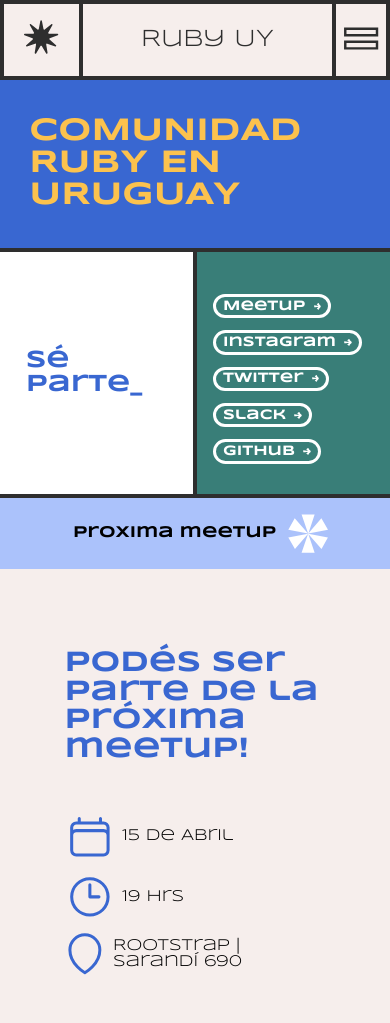
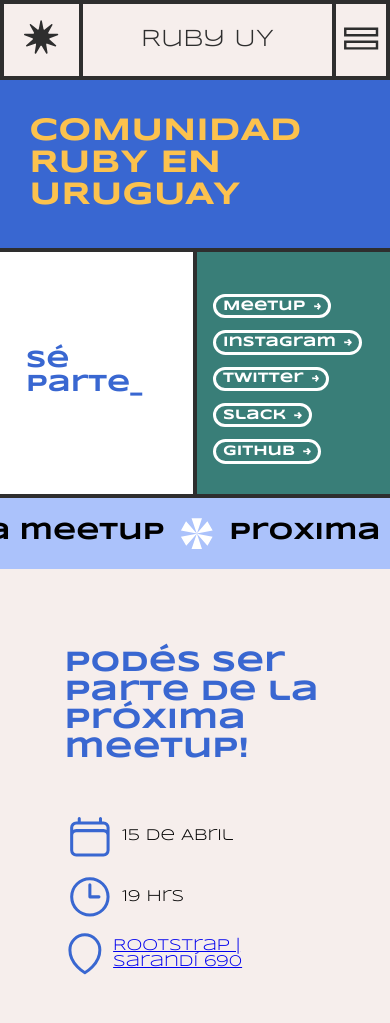
Before and after one commit to rubyuy/ruby.uy, a Jekyll site: the page built from index.md, in a window 390 px wide. Shown: the top 1023 px of the page. Built offline with Jekyll 4.4.1, drawn with Linux system fonts in a browser that asks for light colours; our own code applies the rules of GitHub Pages for plain Markdown files; grey boxes are pictures that could not be loaded.

Commit message:
Make next meetup callout animated and add address_url for companies and use it for next meetup callout

```diff
--- a/_includes/head.html
+++ b/_includes/head.html
@@ -12,4 +12,5 @@
   <script async src="https://analytics.umami.is/script.js" data-website-id="209b35e2-b972-4bf5-8a88-09cedbc740f8" data-domains="ruby.uy"></script>
   <link rel="stylesheet" href="{{ "styles" | css_asset | buster }}">
   <script src="{{ "nav" | js_asset | buster }}"></script>
+  <script src="{{ "next_meetup_callout" | js_asset | buster }}"></script>
 </head>
--- a/_includes/next_meetup.html
+++ b/_includes/next_meetup.html
@@ -4,9 +4,9 @@
 {% if next_meetup.show %}
   <section class="next-meetup">
     <header>
-      <div class="example">
-        <h1>Proxima meetup</h1>
-        <svg width="41" height="39" viewBox="0 0 41 39" fill="none" xmlns="http://www.w3.org/2000/svg" aria-hidden="true" focusable="false">
+      <div class="next-meetup-callout" aria-hidden=true>
+        <h1 class="next-meetup-callout__title">Proxima meetup</h1>
+        <svg class="next-meetup-callout__icon" width="41" height="39" viewBox="0 0 41 39" fill="none" xmlns="http://www.w3.org/2000/svg" aria-hidden="true" focusable="false">
           <path d="M20.2242 19.6973L39.8992 23.5392L33.4961 34.9484L20.3406 19.9302L26.6273 38.7902H13.5883L20.1078 19.8138V19.6973H20.2242L20.1078 19.5809L13.5883 0.488037H26.6273L20.4571 19.2317L33.3797 4.3299L40.0156 15.7391L20.3406 19.5809L20.2242 19.6973ZM6.71951 4.3299L19.9914 19.5809L0.316406 15.7391L6.71951 4.3299ZM6.95235 34.9484L0.316406 23.5392L20.1078 19.6973L6.95235 34.9484Z" fill="white"/>
         </svg>
       </div>
@@ -25,7 +25,7 @@
           </li>
           <li aria-label="Where">
             <img src="/assets/images/location_icon.svg" alt="Location Icon" width="34" height="42">
-            {{ host.name }} | {{ host.address }}
+            <a href="{{ host.address_url}}" target="_blank">{{ host.name }} | {{ host.address }}</a>
           </li>
         </ul>
       </div>
--- a/_layouts/default.html
+++ b/_layouts/default.html
@@ -6,7 +6,6 @@
     {% include nav.html %}
 
     {% include default_header.html %}
-
 
     {% include next_meetup.html %}
 
--- a/_sass/next_meetup.scss
+++ b/_sass/next_meetup.scss
@@ -7,38 +7,41 @@
     padding: 16px 0;
     overflow: hidden;
 
-    .example {
+    .next-meetup-callout {
       text-wrap: nowrap;
       display: flex;
       align-items: center;
+      justify-content: justify-start;
+      margin: 0;
 
-      &:first-child {
-        margin-left: -4rem;
-      }
-
-      @media (max-width: 992px) {
-        &:first-child {
-          width: 100%;
-          justify-content: center;
-          margin: 0;
-        }
-
-        &:nth-child(n+2) {
-          display: none;
-        }
-      }
-
-      h1 {
-        margin: 0 12px;
+      &__title {
         font-size: 2rem;
 
         @media (max-width: 992px) {
           font-size: 1.5rem;
         }
+      }
+
+      &__icon {
+        margin: 0 12px;
 
         @media (max-width: 992px) {
-          font-size: 1rem;
+          transform: scale(0.8);
         }
+      }
+
+      &--infinite-horizontal-animation {
+        animation: scroll-horizontal 20s linear infinite;
+
+        @keyframes scroll-horizontal {
+          0% {
+            transform: translateX(0);
+          }
+          100% {
+            transform: translateX(-100%);
+          }
+        }
+
       }
     }
   }
--- a/assets/js/nav.js
+++ b/assets/js/nav.js
@@ -3,20 +3,3 @@
     link.style.display = link.style.display === "flex" ? "none" : "flex"
   })
 }
-
-function duplicate(element, {times}) {
-  for (let i = 0; i < times; i++) {
-    const clone = element.cloneNode(true)
-    clone.setAttribute("aria-hidden", "true")
-    element.parentNode.appendChild(clone)
-  }
-}
-
-document.addEventListener("DOMContentLoaded", () => {
-  const viewportWidth = document.documentElement.clientWidth || window.innerWidth;
-
-  if (viewportWidth > 768) {
-    const element = document.querySelector(".example")
-    duplicate(element, {times: 6})
-  }
-})
--- /dev/null
+++ b/assets/js/next_meetup_callout.js
@@ -0,0 +1,27 @@
+document.addEventListener("DOMContentLoaded", () => {
+  const nextMeetupCallout = document.querySelector(".next-meetup-callout")
+  const nextMeetupCalloutTitle = document.querySelector(".next-meetup-callout__title")
+  const nextMeetupCalloutIcon = document.querySelector(".next-meetup-callout__icon")
+
+  for(let i = 0; i < 5; i++) {
+    duplicate(nextMeetupCalloutTitle)
+    duplicate(nextMeetupCalloutIcon)
+  }
+
+  duplicate(nextMeetupCallout)
+  addAnimationToCallouts()
+})
+
+function addAnimationToCallouts() {
+  document.querySelectorAll(".next-meetup-callout").forEach(callout => {
+    callout.classList.add("next-meetup-callout--infinite-horizontal-animation")
+  })
+}
+
+function duplicate(element, {times: times = 1} = {}) {
+  for (let i = 0; i < times; i++) {
+    const clone = element.cloneNode(true)
+    clone.setAttribute("aria-hidden", "true")
+    element.parentNode.appendChild(clone)
+  }
+}
```
Also changed, not shown: _data/companies.yml (+10 -6 lines).
